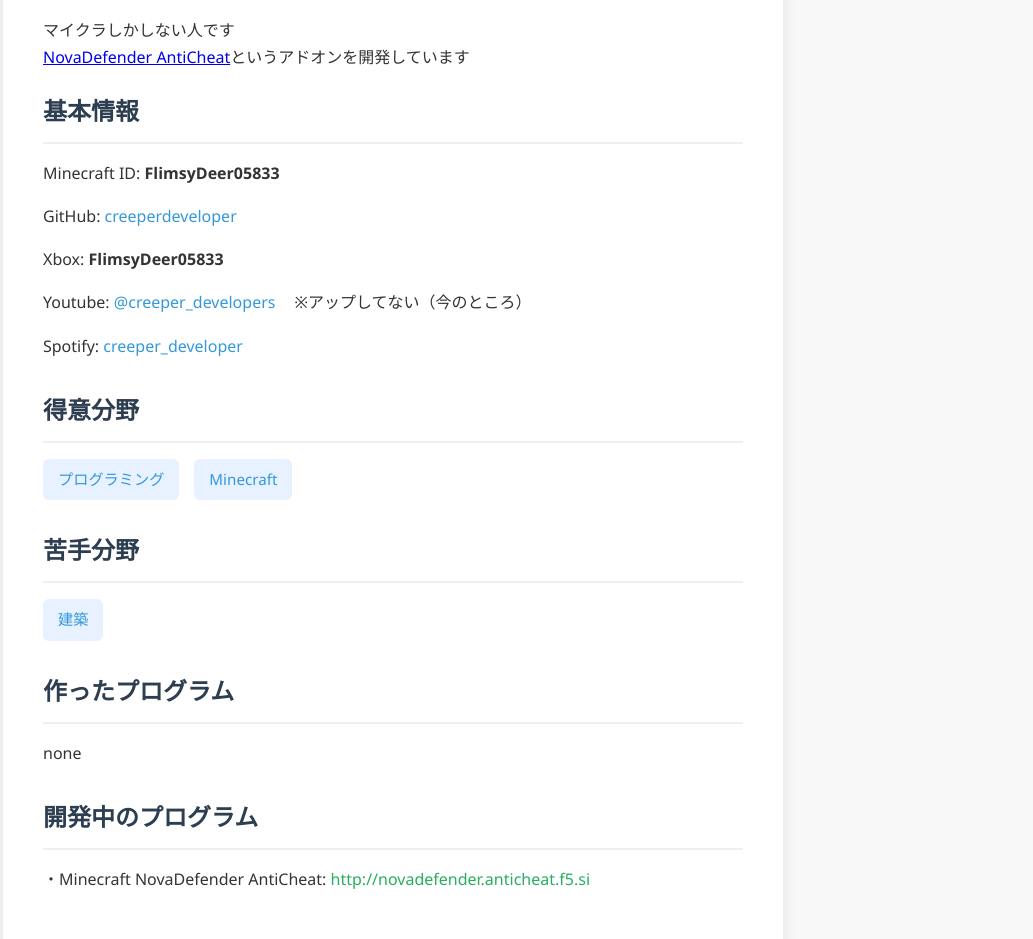
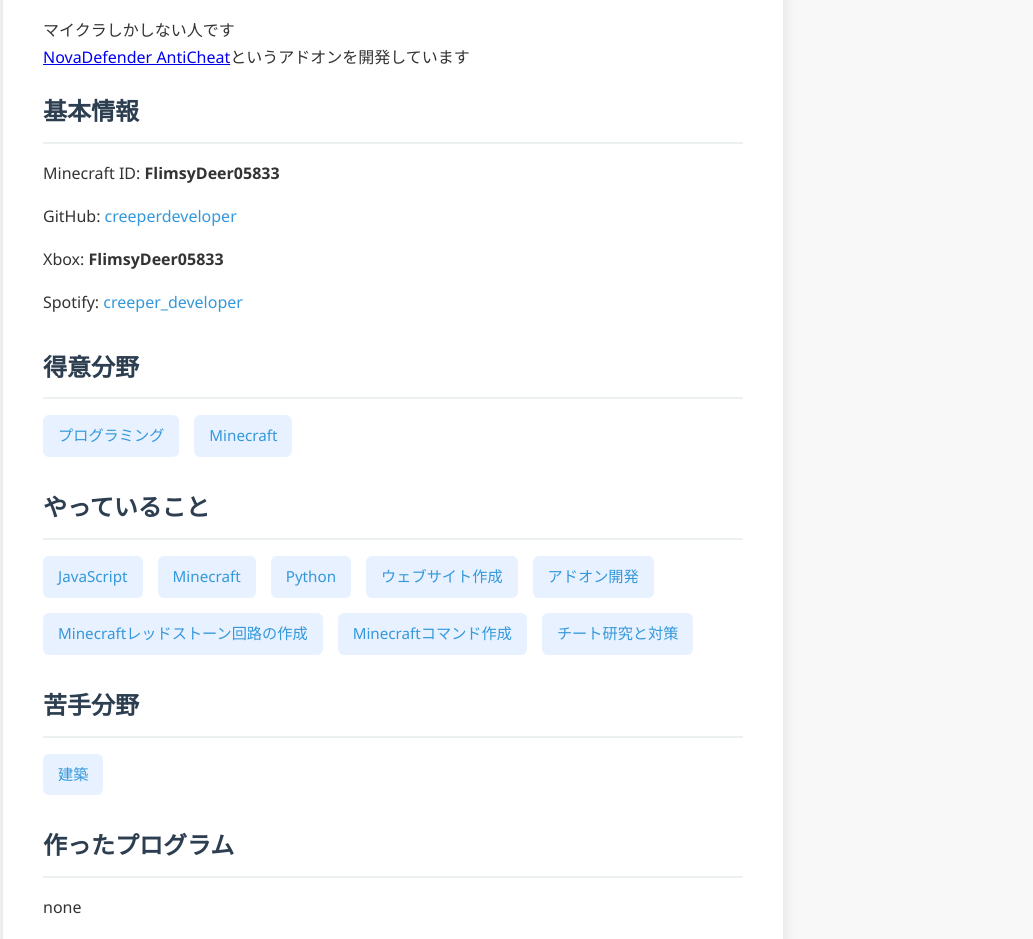
Before and after one commit to creeperdeveloper/creeperdevelopers-about, a plain HTML site: page index.html in a window 1280 px wide. Shown: the part 171-1110 px from the top of the page, without its empty margins (247-1280 px from the left). Drawn offline with Linux system fonts and the light colour scheme.

Commit message:
Update index.html

```diff
--- a/index.html
+++ b/index.html
@@ -166,7 +166,7 @@
 <body>
     <button class="dark-mode-toggle">ダークモード</button>
     <div class="container">
-        <h1>FlimsyDeer05833の自己紹介</h1>
+        <h1>creeper_developer / FlimsyDeer05833</h1>
         <p style="margin-top: 20px;">マイクラしかしない人です<br><a href="#developing">NovaDefender AntiCheat</a>というアドオンを開発しています</p>
         <div class="profile-info">
             <h2>基本情報</h2>
@@ -178,11 +178,11 @@
                 <p>
                     Xbox: <span style="font-weight: bold;">FlimsyDeer05833</span>
                 </p>
-                <p>
+                <!-- <p>
                     Youtube: <a href="https://www.youtube.com/@creeper_developers" target="_blank">@creeper_developers
                     </a>
                     ※アップしてない（今のところ）
-                </p>
+                </p> -->
                 <p>
                     Spotify: <a href="https://open.spotify.com/user/31sv3mdlnohcgmgjrgkmn22tdvkq?si=9e5f2e3e40694440"
                         target="_blank">creeper_developer</a>
@@ -195,6 +195,20 @@
             <ul>
                 <li>プログラミング</li>
                 <li>Minecraft</li>
+            </ul>
+        </div>
+
+        <div class="skills">
+            <h2>やっていること</h2>
+            <ul>
+                <li>JavaScript</li>
+                <li>Minecraft</li>
+                <li>Python</li>
+                <li>ウェブサイト作成</li>
+                <li>アドオン開発</li>
+                <li>Minecraftレッドストーン回路の作成</li>
+                <li>Minecraftコマンド作成</li>
+                <li>チート研究と対策</li>
             </ul>
         </div>
 
@@ -232,15 +246,14 @@
         darkModeToggle.addEventListener('click', () => {
             html.classList.toggle('dark-mode');
             const isDarkMode = html.classList.contains('dark-mode');
-            darkModeToggle.textContent = isDarkMode ? 'ライトモード' : 'ダークモード';
-            localStorage.setItem('darkMode', isDarkMode); // ローカルストレージに状態を保存
+            darkModeToggle.textContent = isDarkMode ? 'Light' : 'Dark';
+            localStorage.setItem('darkMode', isDarkMode);
         });
 
-        // ページ読み込み時にダークモードの状態を復元
         const storedDarkMode = localStorage.getItem('darkMode');
         if (storedDarkMode === 'true') {
             html.classList.add('dark-mode');
-            darkModeToggle.textContent = 'ライトモード';
+            darkModeToggle.textContent = 'Light';
         }
     </script>
 </body>
```
